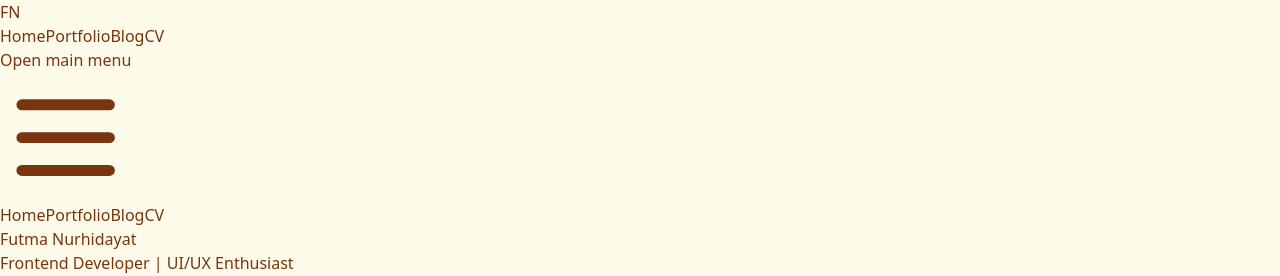
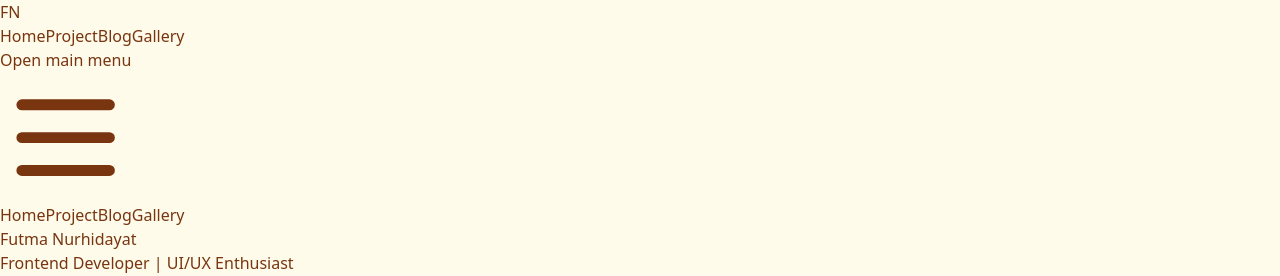
Before and after one commit to Mamo09/my-blog, a Next.js app: page / in a window 1280 px wide. Shown: the top 276 px of the page. Built offline with nearby package versions, Linux system fonts and the light colour scheme.

Commit message:
feat: Update Navbar links to reflect new project and gallery sections

```diff
--- a/src/app/components/layout/navbar.tsx
+++ b/src/app/components/layout/navbar.tsx
@@ -13,9 +13,9 @@ export default function Navbar() {
 
   const navLinks = [
     { href: '/', label: 'Home' },
-    { href: '/portfolio', label: 'Portfolio' },
+    { href: '/project', label: 'Project' },
     { href: '/blog', label: 'Blog' },
-    { href: '/cv', label: 'CV' },
+    { href: '/gallery', label: 'Gallery' },
   ];
 
   return (
```
